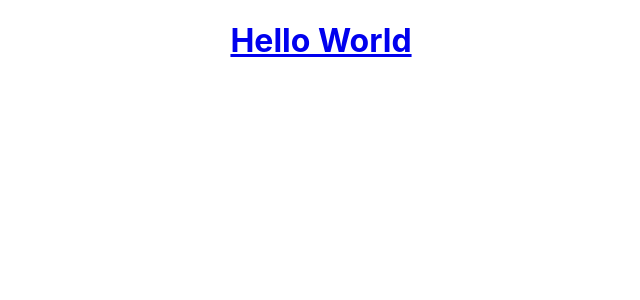
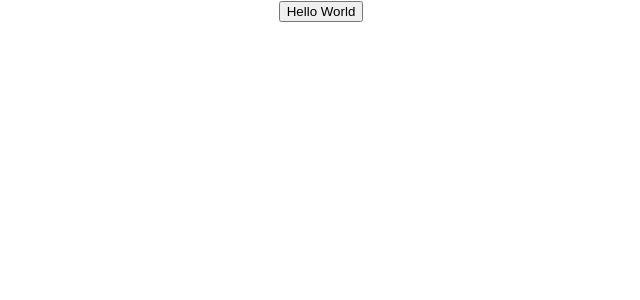
Before and after one commit to Ugh-GitHub/functional_learning, a React (Create React App) app: page / in a window 1280 px wide. Shown: the top 300 px of the page, without its empty margins (319-959 px from the left). Built offline with nearby package versions, Linux system fonts and the light colour scheme.

Commit message:
changed navLink to button

```diff
--- a/src/Components/Body/Body.js
+++ b/src/Components/Body/Body.js
@@ -2,15 +2,19 @@ import React from 'react';
 // import logo from '../../logo.svg';
 // import { Counter } from '../counter/Counter';
 import '../App/App.css';
-import { NavLink } from 'react-router-dom';
+import { useNavigate } from 'react-router-dom';
 
 export default function Body() {
+    let navigate = useNavigate();
+
   return (
 
     <div className="Body">
-        <NavLink to='/cat'>
-        <h1>Hello World</h1>
-        </NavLink>
+        <button onClick={() => {
+            navigate('/cat');
+          }}>
+        Hello World
+        </button>
     </div>
 
   );
```
